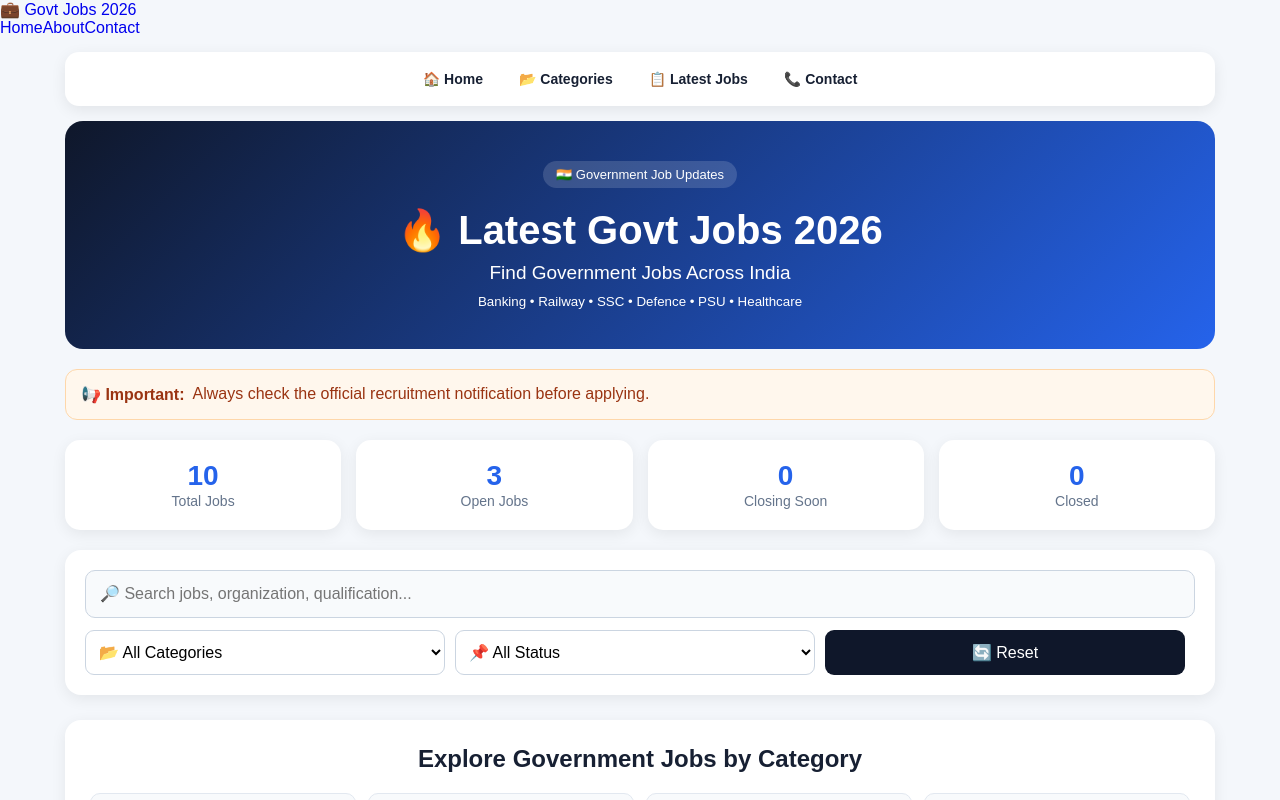
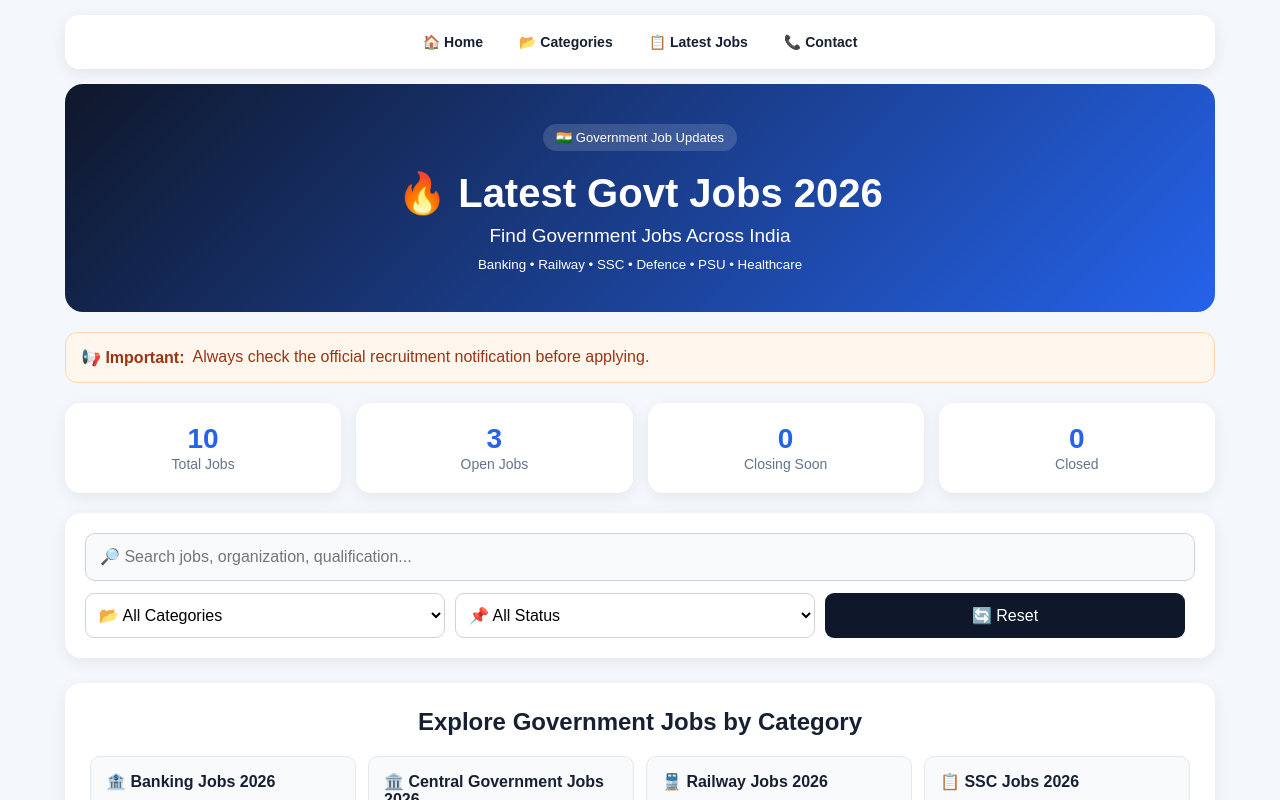
Before and after one commit to chglory8888-dev/govt-jobs-2026, a Next.js app: page / in a window 1280 px wide. Shown: the top 800 px of the page. Built offline with nearby package versions, Linux system fonts and the light colour scheme.

Commit message:
Update _app.js

```diff
--- a/pages/_app.js
+++ b/pages/_app.js
@@ -1,34 +1,8 @@
 import "../styles/globals.css";
-import Link from "next/link";
 
-export default function App({ Component, pageProps }) {
-  return (
-    <>
-      <nav className="navbar">
-        <div className="nav-container">
-
-          <Link href="/" className="logo">
-            💼 Govt Jobs 2026
-          </Link>
-
-          <div className="nav-links">
-            <Link href="/">
-              Home
-            </Link>
-
-            <Link href="/about">
-              About
-            </Link>
-
-            <Link href="/contact">
-              Contact
-            </Link>
-          </div>
-
-        </div>
-      </nav>
-
-      <Component {...pageProps} />
-    </>
-  );
+export default function App({
+  Component,
+  pageProps,
+}) {
+  return <Component {...pageProps} />;
 }
```
